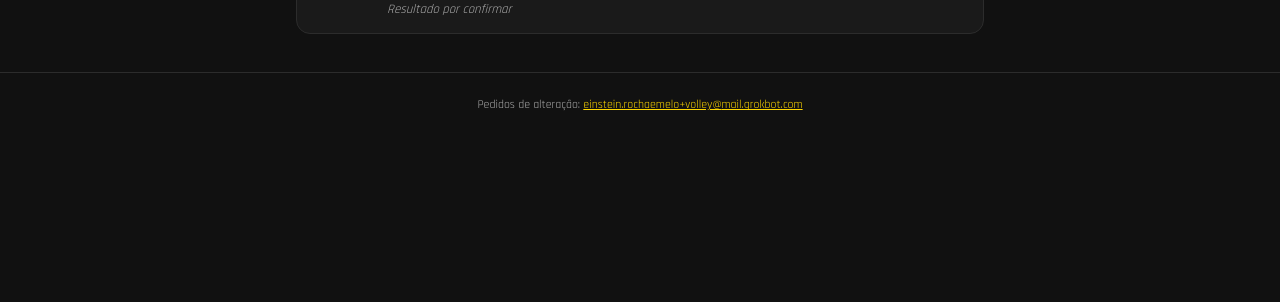
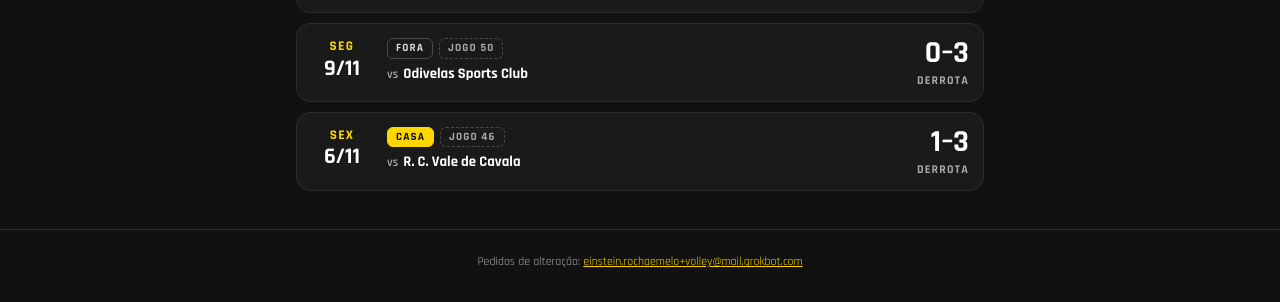
Before and after one commit to Joaorm/pedroucos-volley, a website: page jogos.html in a window 1280 px wide. Shown: the part 680-982 px from the top of the page. Before the commit the page ends 825 px from the top, so only its background shows below. Drawn offline with Linux system fonts and the light colour scheme.

Commit message:
Record the 24 November group C results.
Games 46, 50 and 53 are losses by sets, and game 56 is played with the score still to confirm. A final set count in resultado now shows as Vitória or Derrota when the per-set points are missing.

Co-authored-by: Joaorm <joaorochamelo@gmail.com>

```diff
--- a/data.json
+++ b/data.json
@@ -6,24 +6,6 @@
     "contacto_alteracoes": "einstein.rochaemelo+volley@mail.grokbot.com"
   },
   "proximos_jogos": [
-    {
-      "data": "2026-11-20",
-      "hora": "22:00",
-      "local": "Pav. 1º Maio (central)",
-      "adversario": "Bairro São João A. C.",
-      "casa": true,
-      "competicao": "Liga de Voleibol Masculino do Distrito de Lisboa 2026/27 · 1ª fase · Série C · Jogo 53",
-      "video": null
-    },
-    {
-      "data": "2026-11-23",
-      "hora": "20:00",
-      "local": "Pav. 1º Maio (sul)",
-      "adversario": "C. D. Cova da Piedade",
-      "casa": false,
-      "competicao": "Liga de Voleibol Masculino do Distrito de Lisboa 2026/27 · 1ª fase · Série C · Jogo 56",
-      "video": null
-    },
     {
       "data": "2026-12-10",
       "hora": "22:00",
@@ -45,6 +27,28 @@
   ],
   "resultados": [
     {
+      "data": "2026-11-23",
+      "hora": "20:00",
+      "local": "Pav. 1º Maio (sul)",
+      "adversario": "C. D. Cova da Piedade",
+      "casa": false,
+      "competicao": "Liga de Voleibol Masculino do Distrito de Lisboa 2026/27 · 1ª fase · Série C · Jogo 56",
+      "sets": [],
+      "resultado": null,
+      "video": null
+    },
+    {
+      "data": "2026-11-20",
+      "hora": "22:00",
+      "local": "Pav. 1º Maio (central)",
+      "adversario": "Bairro São João A. C.",
+      "casa": true,
+      "competicao": "Liga de Voleibol Masculino do Distrito de Lisboa 2026/27 · 1ª fase · Série C · Jogo 53",
+      "sets": [],
+      "resultado": "0-3",
+      "video": null
+    },
+    {
       "data": "2026-11-09",
       "hora": "20:00",
       "local": "Pav. 1º Maio (sul)",
@@ -52,7 +56,7 @@
       "casa": false,
       "competicao": "Liga de Voleibol Masculino do Distrito de Lisboa 2026/27 · 1ª fase · Série C · Jogo 50",
       "sets": [],
-      "resultado": null,
+      "resultado": "0-3",
       "video": null
     },
     {
@@ -63,7 +67,7 @@
       "casa": true,
       "competicao": "Liga de Voleibol Masculino do Distrito de Lisboa 2026/27 · 1ª fase · Série C · Jogo 46",
       "sets": [],
-      "resultado": null,
+      "resultado": "1-3",
       "video": null
     }
   ],
--- a/jogos.html
+++ b/jogos.html
@@ -116,15 +116,21 @@ function resultCard(game, shared) {
   const sets = (Array.isArray(game.sets) ? game.sets : [])
     .map((set) => String(set).split("-").map(Number))
     .filter(([a, b]) => Number.isFinite(a) && Number.isFinite(b));
+  const parts = typeof game.resultado === "string" ? game.resultado.split("-") : [];
+  const fromResultado = !sets.length
+    && parts.length === 2
+    && parts.every((part) => part.trim() !== "" && Number.isFinite(Number(part)));
   let score = "";
   let detail;
-  if (sets.length) {
-    const nos = sets.filter(([a, b]) => a > b).length;
-    const eles = sets.filter(([a, b]) => b > a).length;
+  if (sets.length || fromResultado) {
+    const nos = sets.length ? sets.filter(([a, b]) => a > b).length : Number(parts[0]);
+    const eles = sets.length ? sets.filter(([a, b]) => b > a).length : Number(parts[1]);
     const outcome = nos > eles ? "win" : eles > nos ? "loss" : "";
     const label = outcome === "win" ? "Vitória" : outcome === "loss" ? "Derrota" : "";
     score = `<div class="score ${outcome}"><b>${nos}–${eles}</b>${label ? `<span>${label}</span>` : ""}</div>`;
-    detail = `<div class="sets"><span class="sr-only">Parciais:</span>${sets.map(([a, b]) => `<span${a > b ? ' class="won"' : ""}>${a}–${b}</span>`).join("")}</div>`;
+    detail = sets.length
+      ? `<div class="sets"><span class="sr-only">Parciais:</span>${sets.map(([a, b]) => `<span${a > b ? ' class="won"' : ""}>${a}–${b}</span>`).join("")}</div>`
+      : "";
   } else {
     detail = `<p class="pending">${game.resultado ? esc(game.resultado) : "Resultado por confirmar"}</p>`;
   }
```
Also changed, not shown: test/presencas.test.js (+19 -2 lines).
